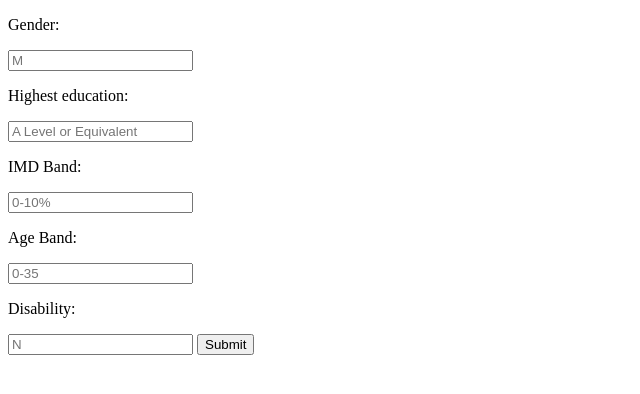
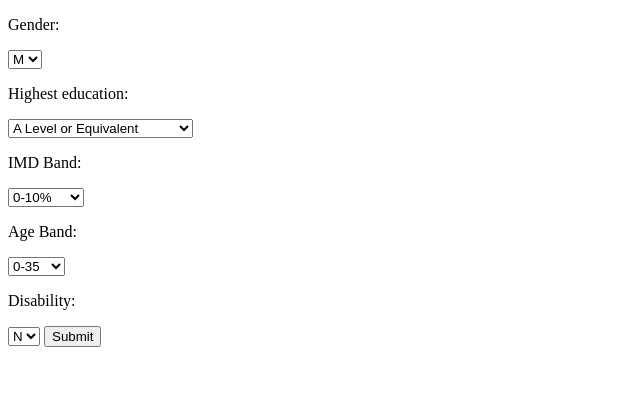
Before and after one commit to ShawnChenXHC/HereComeDatLearningData, a Flask app: page / in a window 1280 px wide. Shown: the top 394 px of the page, without its empty margins (0-640 px from the left). Run offline with Flask 2, Linux system fonts and the light colour scheme.

Commit message:
Push working site, add Ben's notebook

```diff
--- a/templates/home.html
+++ b/templates/home.html
@@ -9,24 +9,51 @@
   <form action="/query" method="POST">
     <label>
       <p>Gender:</p>
-      <input name="gender" type="text" placeholder="M" required="required">
+      <select name="gender">
+        <option value="M">M</option>
+        <option value="F">F</option>
+      </select>
     </label>
     <label>
       <p>Highest education:</p>
-      <input name="highest_education" type="text" placeholder="A Level or Equivalent" required="required">
+      <select name="highest_education">
+        <option value="A Level or Equivalent">A Level or Equivalent</option>
+        <option value="HE Qualification">HE Qualification</option>
+        <option value="Lower Than A Level">Lower Than A Level</option>
+        <option value="No Formal quals">No Formal quals</option>
+        <option value="Post Graduate Qualification">Post Graduate Qualification</option>
+      </select>
     </label>
     <label>
       <p>IMD Band:</p>
-      <input name="imd_band" type="text" placeholder="0-10%" required="required">
+      <select name="imd_band">
+        <option value="0-10%">0-10%</option>
+        <option value="10-20">10-20%</option>
+        <option value="20-30%">20-30%</option>
+        <option value="30-40%">30-40%</option>
+        <option value="40-50%">40-50%</option>
+        <option value="50-60%">50-60%</option>
+        <option value="60-70%">60-70%</option>
+        <option value="70-80%">70-80%</option>
+        <option value="80-90%">80-90%</option>
+        <option value="90-100%">90-100%</option>
+      </select>
     </label>
     <label>
       <p>Age Band:</p>
-      <input name="age_band" type="text" placeholder="0-35" required="required">
+      <select name="age_band">
+        <option value="0-35">0-35</option>
+        <option value="35-55">35-55</option>
+        <option value="55<=">55</option>
+      </select>
     </label>
     <label>
       <p>Disability:</p>
-      <input name="disability" type="text" placeholder="N" required="required">
+      <select name="disability">
+        <option value="N">N</option>
+        <option value="Y">Y</option>
+      </select>
     </label>
-    <input type="Submit">
+    <input type="submit">
 </body>
 </html>
```
Also changed, not shown: 1 other file.
